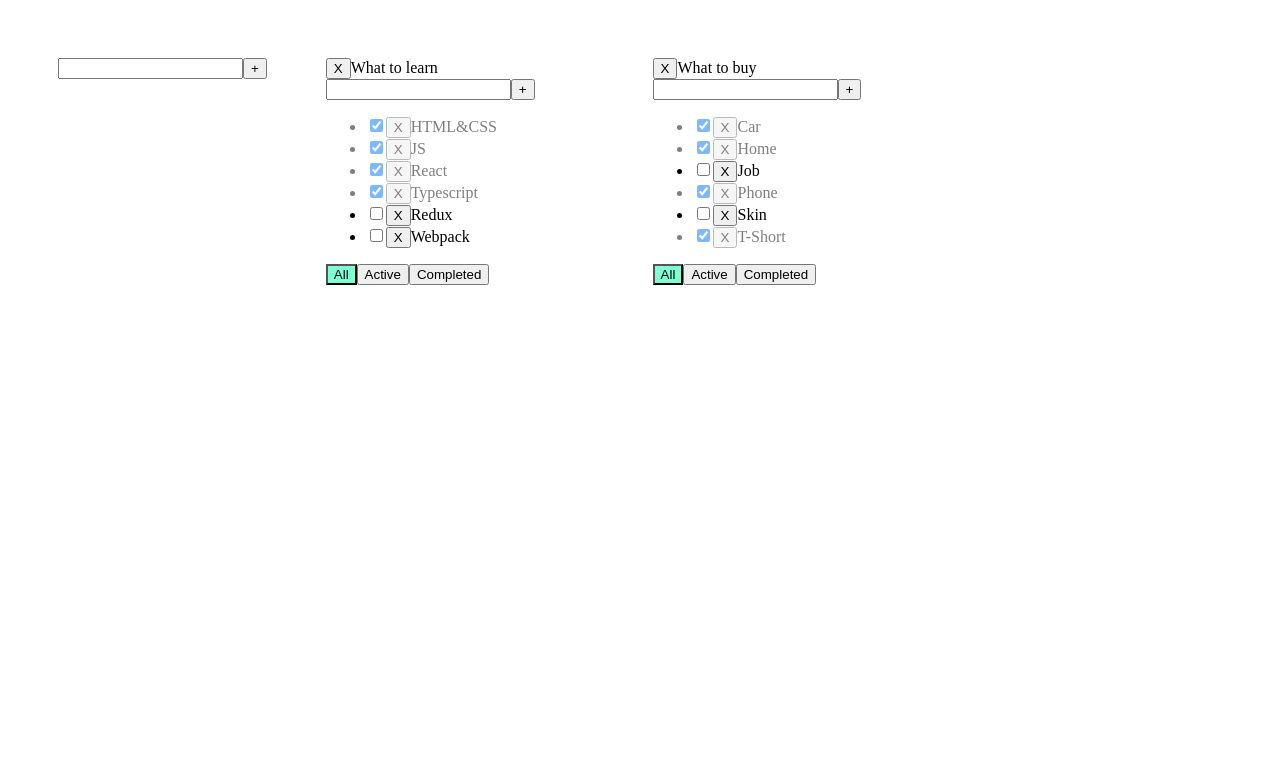
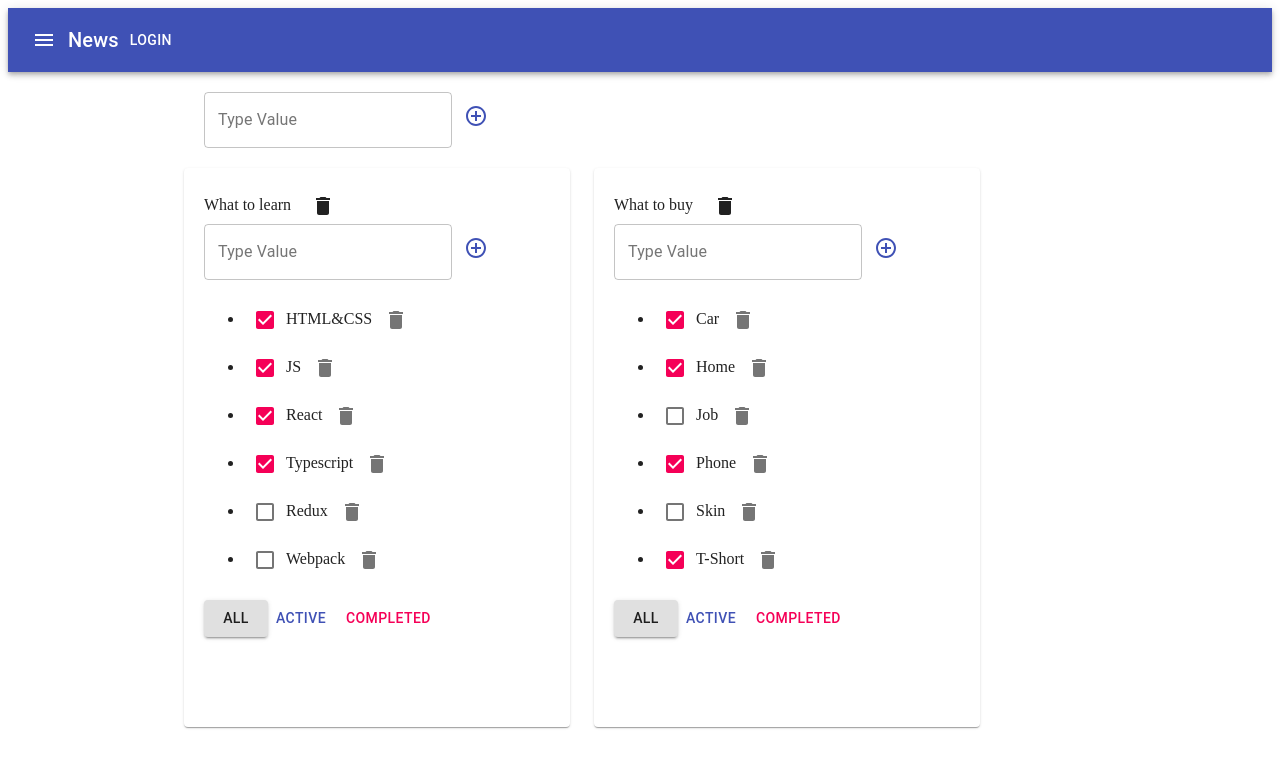
Before and after one commit to RowdyKGZ/to_do_list_typescrt, a React (Create React App) app: page / in a window 1280 px wide. Shown: the top 768 px of the page. Built offline with nearby package versions, Linux system fonts and the light colour scheme.

Commit message:
end mui add

```diff
--- a/package.json
+++ b/package.json
@@ -3,6 +3,8 @@
   "version": "0.1.0",
   "private": true,
   "dependencies": {
+    "@material-ui/core": "^4.12.4",
+    "@material-ui/icons": "^4.11.3",
     "@testing-library/jest-dom": "^5.14.1",
     "@testing-library/react": "^13.0.0",
     "@testing-library/user-event": "^13.2.1",
--- a/public/index.html
+++ b/public/index.html
@@ -8,6 +8,11 @@
       name="description"
       content="Web site created using create-react-app"
     />
+    <link
+      rel="stylesheet"
+      href="https://fonts.googleapis.com/icon?family=Material+Icons"
+    />
+
     <!--
       manifest.json provides metadata used when your web app is installed on a
       user's mobile device or desktop. See https://developers.google.com/web/fundamentals/web-app-manifest/
--- a/src/AddItemForm.tsx
+++ b/src/AddItemForm.tsx
@@ -1,4 +1,6 @@
+import { IconButton, TextField } from "@material-ui/core";
 import { ChangeEvent, KeyboardEvent, useState } from "react";
+import { ControlPoint } from "@material-ui/icons";
 
 type AddItemPropsType = {
   addItem: (title: string) => void;
@@ -30,16 +32,21 @@ function AddItemForm(props: AddItemPropsType) {
   };
 
   return (
-    <div>
-      <input
-        className={error ? "error" : ""}
+    <div style={{ marginRight: "50px" }}>
+      <TextField
+        style={{ padding: "0" }}
+        variant="outlined"
+        label="Type Value"
+        error={!!error}
+        helperText={error}
         type="text"
         value={newTaskTitle}
         onChange={onChangeNewTastTitle}
         onKeyDown={onKeyDown}
       />
-      <button onClick={addTask}>+</button>
-      {error && <p className="error-message">field is requred</p>}
+      <IconButton onClick={addTask} color="primary">
+        <ControlPoint />
+      </IconButton>
     </div>
   );
 }
--- a/src/App.css
+++ b/src/App.css
@@ -1,12 +1,7 @@
-.App {
+/* .App {
   padding: 50px;
   display: flex;
   flex-wrap: wrap;
-}
-
-.App div {
-  margin-right: 59px;
-  margin-bottom: 10px;
 }
 
 .error {
@@ -23,4 +18,4 @@
 
 .is-done {
   opacity: 0.5;
-}
+} */
--- a/src/App.tsx
+++ b/src/App.tsx
@@ -3,6 +3,17 @@ import { useState } from "react";
 import TodoList, { TaskType } from "./TodoList";
 import { v1 } from "uuid";
 import AddItemForm from "./AddItemForm";
+import {
+  AppBar,
+  Button,
+  Container,
+  Grid,
+  IconButton,
+  Paper,
+  Toolbar,
+  Typography,
+} from "@material-ui/core";
+import { Menu } from "@material-ui/icons";
 
 export type FilterValueType = "all" | "completed" | "active";
 
@@ -114,17 +125,37 @@ function App() {
 
   return (
     <div className="App">
+      <AppBar position="static">
+        <Toolbar>
+          <IconButton edge="start" color="inherit" aria-label="menu">
+            <Menu />
+          </IconButton>
+          <Typography variant="h6">News</Typography>
+          <Button color="inherit">Login</Button>
+        </Toolbar>
+      </AppBar>
+      <Container maxWidth="md">
+        <Grid container style={{ padding: "20px" }}>
           <AddItemForm addItem={(title) => addTodoList(title)} />
+        </Grid>
+
+        <Grid container spacing={3}>
           {todoLists.map((tl) => {
             let taskForTodoList = tasksObj[tl.id];
             if (tl.filter === "completed") {
-          taskForTodoList = taskForTodoList.filter((t) => t.isDone === true);
+              taskForTodoList = taskForTodoList.filter(
+                (t) => t.isDone === true
+              );
             }
             if (tl.filter === "active") {
-          taskForTodoList = taskForTodoList.filter((t) => t.isDone === false);
+              taskForTodoList = taskForTodoList.filter(
+                (t) => t.isDone === false
+              );
             }
 
             return (
+              <Grid item>
+                <Paper style={{ padding: "20px" }}>
                   <TodoList
                     key={tl.id}
                     id={tl.id}
@@ -139,8 +170,12 @@ function App() {
                     onChangeTaskTitle={onChangeStatusHandler}
                     cahngeNewTitleTodoList={cahngeNewTitleTodoList}
                   />
+                </Paper>
+              </Grid>
             );
           })}
+        </Grid>
+      </Container>
     </div>
   );
 }
--- a/src/EditableSpan.tsx
+++ b/src/EditableSpan.tsx
@@ -1,7 +1,7 @@
+import { TextField } from "@material-ui/core";
 import { useState, ChangeEvent } from "react";
 
 type EditableStapType = {
-  children: React.ReactNode;
   title: string;
   onChange: (newTitle: string) => void;
 };
@@ -25,7 +25,8 @@ function EditableSpan(props: EditableStapType) {
   };
 
   return editMode ? (
-    <input
+    <TextField
+      size="small"
       value={title}
       onChange={onChangeTitleHandler}
       onBlur={activateViewMode}
@@ -33,7 +34,6 @@ function EditableSpan(props: EditableStapType) {
     />
   ) : (
     <>
-      {props.children}
       <span onDoubleClick={activateEditMode}>{props.title}</span>
     </>
   );
--- a/src/TodoList.tsx
+++ b/src/TodoList.tsx
@@ -3,6 +3,8 @@ import { ChangeEvent } from "react";
 import { FilterValueType } from "./App";
 import AddItemForm from "./AddItemForm";
 import EditableSpan from "./EditableSpan";
+import { Button, Checkbox, IconButton } from "@material-ui/core";
+import { Delete } from "@material-ui/icons";
 
 export type TaskType = {
   id: string;
@@ -49,9 +51,10 @@ function TodoList(props: PropsType) {
 
   return (
     <div>
-      <EditableSpan onChange={changeTitleTodoList} title={toCapitalTitle}>
-        <button onClick={removeTodoList}>X</button>
-      </EditableSpan>
+      <EditableSpan onChange={changeTitleTodoList} title={toCapitalTitle} />
+      <Button onClick={removeTodoList}>
+        <Delete />
+      </Button>
 
       <AddItemForm addItem={addTask} />
 
@@ -71,38 +74,43 @@ function TodoList(props: PropsType) {
 
           return (
             <li className={task.isDone ? "is-done" : ""} key={task.id}>
-              <input
-                type="checkbox"
+              <Checkbox
                 checked={task.isDone}
                 onChange={onChangeStatusHandler}
               />
-              <EditableSpan title={task.title} onChange={onChangeTitleHandler}>
-                <button onClick={onRemoveHandler}>X</button>
-              </EditableSpan>
+              <EditableSpan
+                title={task.title}
+                onChange={onChangeTitleHandler}
+              />
+              <IconButton onClick={onRemoveHandler} aria-label="delete">
+                <Delete />
+              </IconButton>
             </li>
           );
         })}
       </ul>
 
-      <div>
-        <button
-          className={props.filter === "all" ? "active-filter" : ""}
+      <div style={{ marginBottom: "70px" }}>
+        <Button
+          variant={props.filter === "all" ? "contained" : "text"}
           onClick={onClickAll}
         >
           All
-        </button>
-        <button
-          className={props.filter === "active" ? "active-filter" : ""}
+        </Button>
+        <Button
+          color="primary"
+          variant={props.filter === "active" ? "contained" : "text"}
           onClick={onClickActive}
         >
           Active
-        </button>
-        <button
-          className={props.filter === "completed" ? "active-filter" : ""}
+        </Button>{" "}
+        <Button
+          color="secondary"
+          variant={props.filter === "completed" ? "contained" : "text"}
           onClick={onClickComplited}
         >
           Completed
-        </button>
+        </Button>
       </div>
     </div>
   );
```
Also changed, not shown: 1 other file (tests, documents, lock files or other folders). Lines whose indentation alone changed are shown as unchanged.
